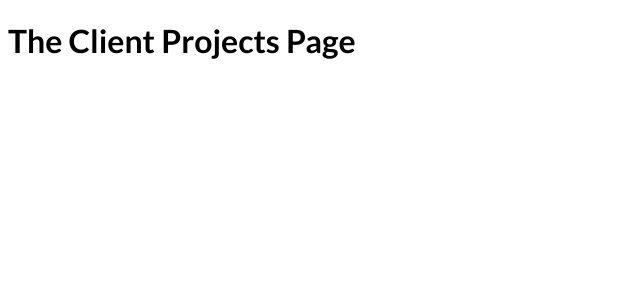
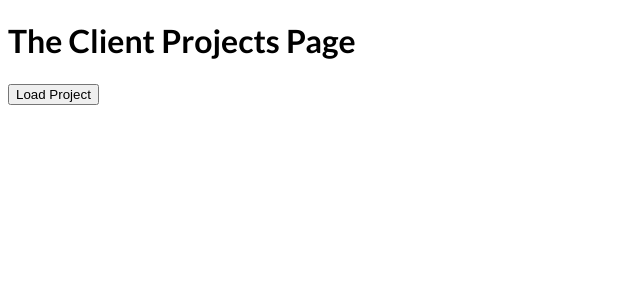
Before and after one commit to AlaaHamdyMohammadi/Maximilian-NextJS-Course, a Next.js app in the folder Section3/CodeSection3/: page /clients/1 in a window 1280 px wide. Shown: the top 300 px of the page, without its empty margins (0-640 px from the left). Built offline with nearby package versions, Linux system fonts and the light colour scheme.

Commit message:
Navigate Programmatically

```diff
--- a/Section3/CodeSection3/pages/clients/[id]/index.js
+++ b/Section3/CodeSection3/pages/clients/[id]/index.js
@@ -1,7 +1,16 @@
+import {useRouter} from 'next/router';
+
 function ClientProjectsPage() {
+  const router = useRouter();
+
+  function handleNavigate(){
+    //Navigating Programmatically(This way using in submitting form)
+    router.push('/clients/alaa/projectA')
+  }
   return (
     <div>
       <h1>The Client Projects Page</h1>
+      <button onClick={handleNavigate}>Load Project</button>
     </div>
   );
 }
```
